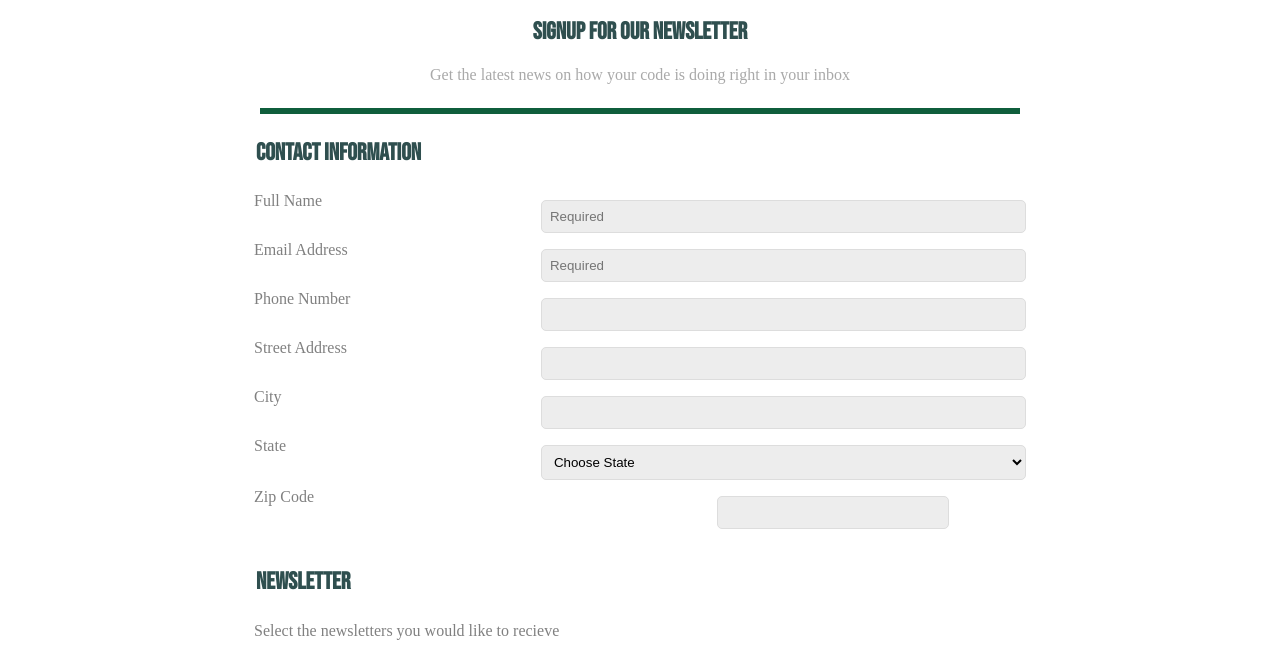
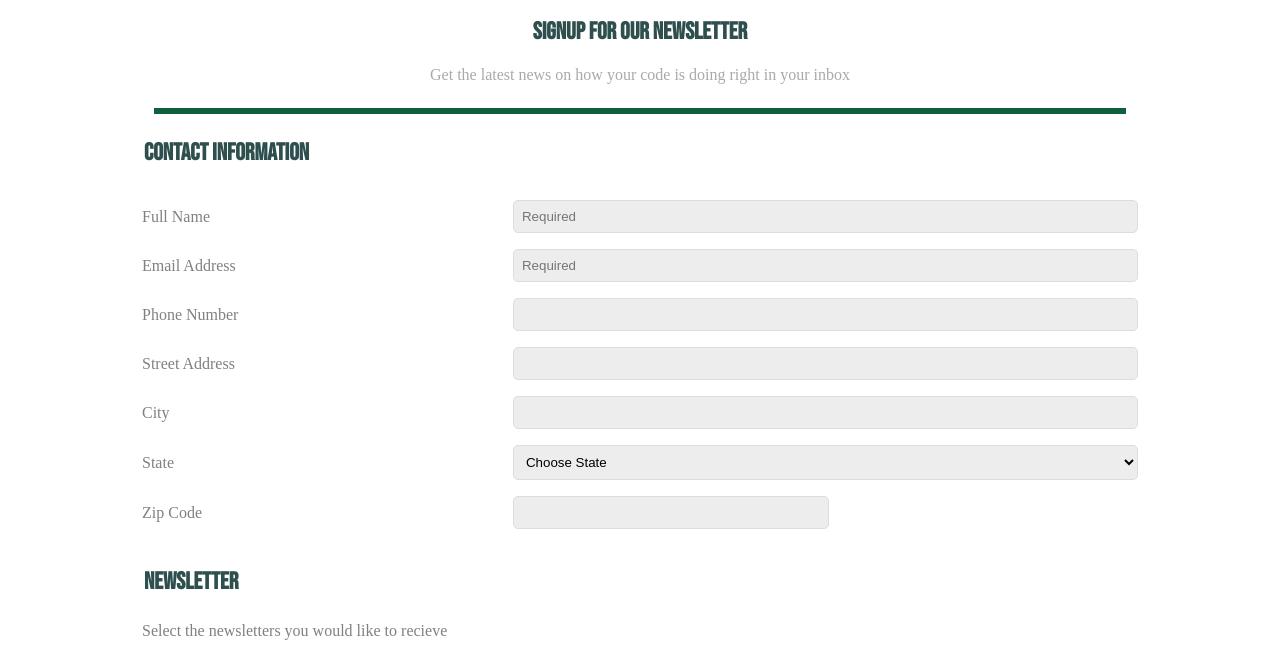
Before and after one commit to katyyates/treehouse-project3, a plain HTML site: page index.html in a window 1280 px wide. Shown: the part 83-736 px from the top of the page. Drawn offline with Linux system fonts and the light colour scheme.

Commit message:
zip fixes
fixing the zip code and margins

```diff
--- a/css/style.css
+++ b/css/style.css
@@ -112,13 +112,6 @@ main::after {
         color: grey;
     }
 
-
-    #zip {
-        width: 50%;
-        display: flex;
-        flex-direction: row;
-      }
-
       fieldset {
         border: none;
     }
@@ -133,13 +126,22 @@ main::after {
     margin-left: 8px;
 }
 
+
+#zip {
+    display: flex;
+    flex-direction: row-reverse;
+    justify-content: flex-start;
+    width: 50%;
+  }
+
+
 /* Media Queries */
 
-@media (min-width: 769px) {
+@media (min-width: 768px) {
 
     form, main, footer {
-        margin-left: 15rem;
-        margin-right: 15rem;
+        width: 80%;
+        margin-inline: auto;
     }
 
 
@@ -150,7 +152,11 @@ main::after {
     .form-group {
         display: flex;
         flex-direction: row;
+        justify-content: flex-start;
+        align-items: center;
     }
+
+
 
      label {
         width: 60%;
@@ -158,7 +164,7 @@ main::after {
 
 
     #zip {
-        width: 30%;
+        margin-right: 31%;
     }
 
 }
```
